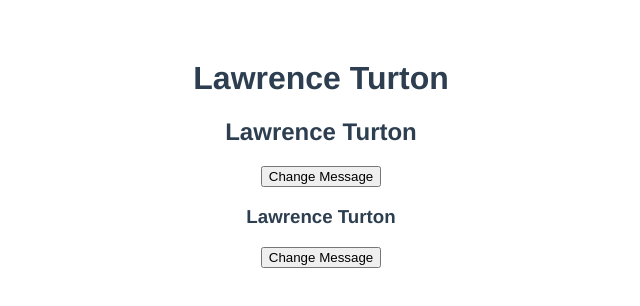
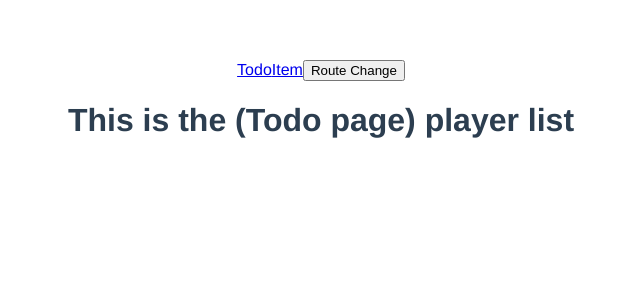
Before and after one commit to mattjstrauss/todo-list-prototype, a Vue app in the folder todo/: page / in a window 1280 px wide. Shown: the top 306 px of the page, without its empty margins (319-959 px from the left). Built offline with nearby package versions, Linux system fonts and the light colour scheme.

Commit message:
Started messing with progamatic navigation and routing

```diff
--- a/todo/package.json
+++ b/todo/package.json
@@ -11,6 +11,7 @@
   },
   "dependencies": {
     "vue": "^2.5.2",
+    "vue-router": "^3.0.1",
     "vuex": "^3.0.1"
   },
   "devDependencies": {
--- a/todo/src/App.vue
+++ b/todo/src/App.vue
@@ -2,9 +2,28 @@
 
 	<div id="app">
 
-		<h1>{{name}}</h1>
+		<nav>
+			<router-link to="/">Todo</router-link>
+			<router-link :to="{
+				path: '/list/0/item/20',
+				query: {
+					isList: true,
+					isItem: false
+				}
+			}">Item</router-link>
 
-		<nestedone :message="name" @BubbleOne=" $store.dispatch( 'changeName', $event ) "></nestedone>
+			<button @click=" $router.replace({
+					path: '/list/0/item/20',
+					query: {
+						isList: true,
+						isItem: false
+					}
+				})">
+				Route Change
+			</button>
+		</nav>
+
+		<router-view></router-view>
 
 	</div>
 
@@ -12,18 +31,9 @@
 
 <script>
 
-	import  nestedone from './components/NestedOne';
-
 	export default {
 		name: 'app',
-		computed: {
-			name(){
-				return this.$store.state.firstName + ' ' + this.$store.state.lastName;
-			}
-		},
-		components: {
-			nestedone
-		}
+
 	}
 
 </script>
--- a/todo/src/main.js
+++ b/todo/src/main.js
@@ -28,12 +28,33 @@ const store = new Vuex.Store({
 	}
 })
 
+import VueRouter from 'vue-router'
+Vue.use( VueRouter);
+
+import Todo from './pages/Todo';
+import Item from './pages/Item';
+
+const router = new VueRouter({
+	routes: [
+		{
+			path: '/',
+			component: Todo
+		},
+		{
+			path: '/list/:listID/item/:itemID',
+			component: Item,
+			name: 'Item',
+			props: true,
+		}
+	]
+})
+
 Vue.config.productionTip = false
 
 /* eslint-disable no-new */
 new Vue({
   el: '#app',
   store,
-  components: { App },
-  template: '<App/>'
+  router,
+  render: h => h(App)
 })
--- /dev/null
+++ b/todo/src/pages/Item.vue
@@ -0,0 +1,29 @@
+<template>
+
+	<section>
+
+		<button @click=" $router.go(-1) ">Go Back</button>
+
+		<pre>
+
+			Params: listId = {{ listID }}, itemId = {{ itemID}}
+			Query: isList = {{ $route.params.isList }}, isItem = {{ $route.params.isItem }}
+
+		</pre>
+
+	</section>
+
+</template>
+
+<script>
+
+	export default {
+		name: 'Item',
+		props: [ "listID", "itemID" ]
+	}
+
+</script>
+
+<style>
+
+</style>
--- /dev/null
+++ b/todo/src/pages/Todo.vue
@@ -0,0 +1,15 @@
+<template>
+	<h1>This is the (Todo page) player list</h1>
+</template>
+
+<script>
+
+	export default {
+		name: 'Todo'
+	}
+
+</script>
+
+<style>
+
+</style>
```
Also changed, not shown: 1 other file (tests, documents, lock files or other folders).
